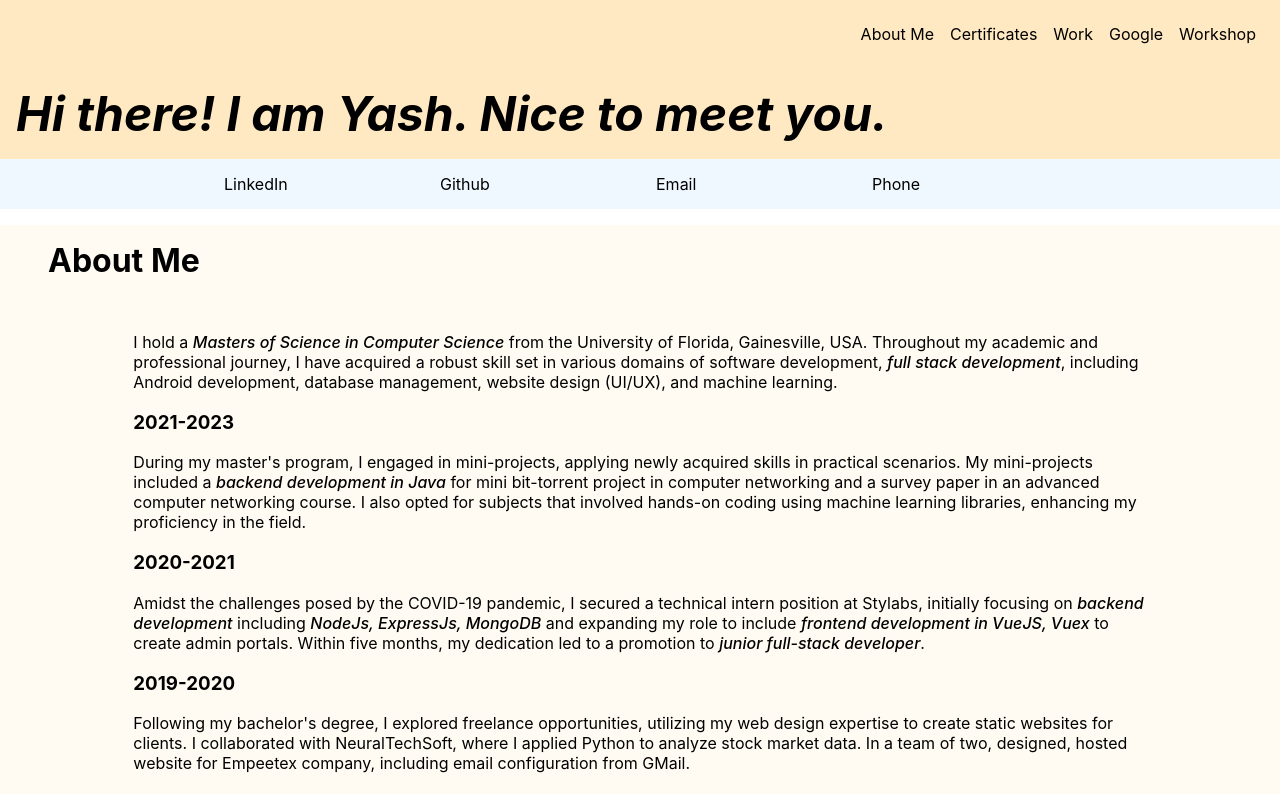
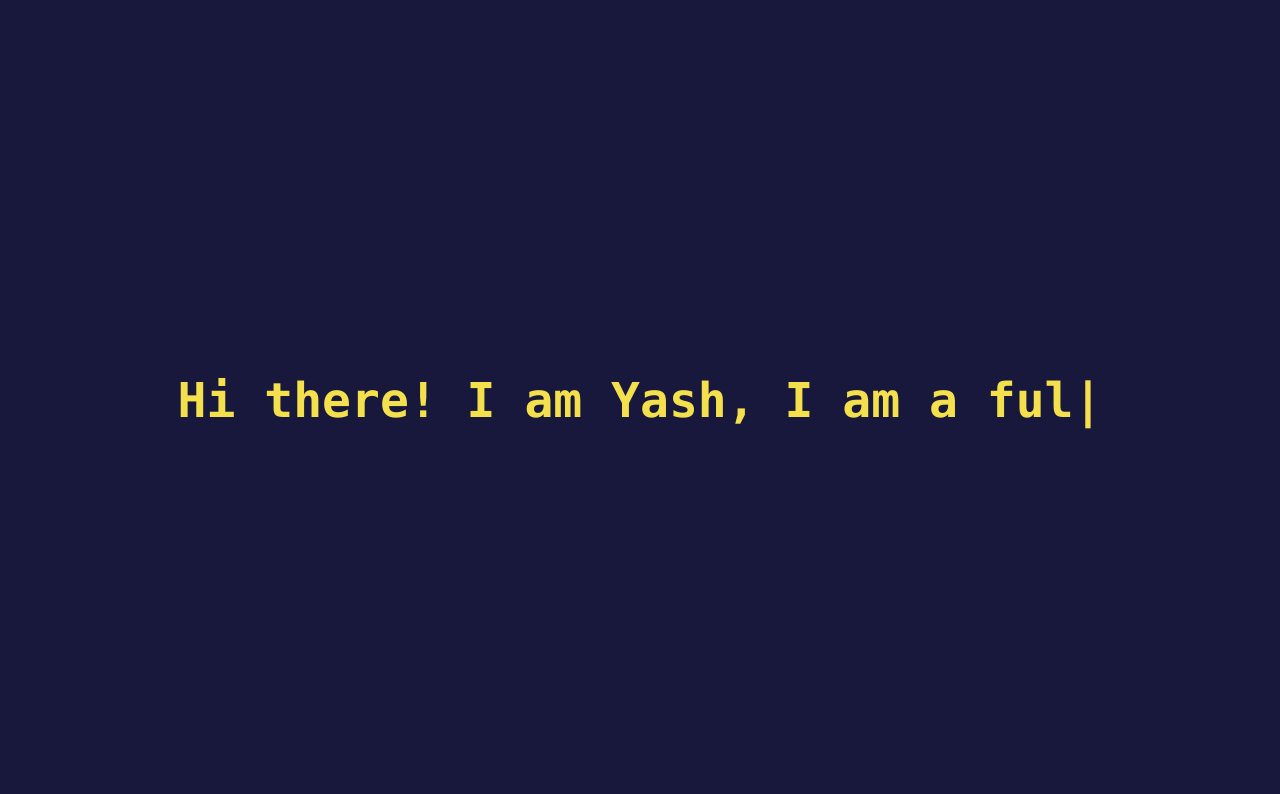
Before and after one commit to yashtibrewal/portfolio-website, a React (Create React App) app: page / in a window 1280 px wide. Shown: the top 794 px of the page. Built offline with nearby package versions, Linux system fonts and the light colour scheme.

Commit message:
integrating tailwindcss and react-typed. completed landing page.

```diff
--- a/public/index.html
+++ b/public/index.html
@@ -13,12 +13,10 @@
     <meta charset="utf-8" />
     <link rel="icon" href="%PUBLIC_URL%/favicon.ico" />
     <meta name="viewport" content="width=device-width, initial-scale=1" />
-    <meta name="theme-color" content="#000000" />
     <meta
       name="description"
       content="Web site created using create-react-app"
     />
-    <meta name="description" content="My aim is to be hired by MAANG for summer internship 2022 from 15 May to 15 August">
     <meta name=”robots” content="index, follow">
     <link rel="apple-touch-icon" href="%PUBLIC_URL%/logo192.png" />
     <link rel="manifest" href="%PUBLIC_URL%/manifest.json" />
--- a/src/App.tsx
+++ b/src/App.tsx
@@ -1,6 +1,6 @@
-import './App.css';
+import './css/App.css'
+// import './css/landing-page.css'
 import Certificates from './components/Certificates';
-import LandingPage from './components/LandingPage';
 import NavigationBar from './components/NavigationBar';
 import AptitudeTests from './components/ApptitudeTests'
 import AboutMe from './components/AboutMe';
@@ -14,17 +14,16 @@ import GoogleCertifications from './GoogleCertifications';
 function App() {
   return (
     <div className="App">
-      <NavigationBar></NavigationBar>
-      {/* <LandingPage></LandingPage> */}
+      {/* <NavigationBar></NavigationBar> */}
       <Greet></Greet>
-      <Footer></Footer>
-      <AboutMe></AboutMe>
+      {/* <Footer></Footer> */}
+      {/* <AboutMe></AboutMe> */}
       {/* <AptitudeTests></AptitudeTests> */}
       {/* <Education></Education> */}
-      <ProfessionalCertificates></ProfessionalCertificates>
-      <Certificates></Certificates>
-      <GoogleCertifications></GoogleCertifications>
-      <WorkshopCertificates></WorkshopCertificates>
+      {/* <ProfessionalCertificates></ProfessionalCertificates> */}
+      {/* <Certificates></Certificates> */}
+      {/* <GoogleCertifications></GoogleCertifications> */}
+      {/* <WorkshopCertificates></WorkshopCertificates> */}
     </div>
   );
 }
--- a/src/components/Greetings.tsx
+++ b/src/components/Greetings.tsx
@@ -1,10 +1,27 @@
+
+import { ReactTyped } from "react-typed"
 
 export default function Greet() {
     return (
-        <div>
-            {/* <img src=".\src\images\Professional Pic.jpeg" alt="Profile Picture"></img> */}
-            <h1 id="greet">
-                Hi there! I am Yash. Nice to meet you.
+        <div className="bg-my-blue
+        text-my-yellow
+        min-h-screen
+        text-center
+        text-
+        text-5xl
+        h-96
+        flex
+        justify-center
+        items-center
+        font-mono
+        font-bold
+        p-10
+        drop-shadow-2xl">
+            <h1>
+                Hi there!{" "}
+                <ReactTyped strings={["I am Yash, nice to meet you!",
+                    "I am Yash, I am a full-stack developer."
+                ]} typeSpeed={100} />
             </h1>
         </div>
     )
--- a/src/App.css
+++ b/src/css/App.css
@@ -1,44 +1,54 @@
-html,body{
-  margin: 0px;
-  padding: 0px;
+html,
+body {
+
+  margin: 0;
+  font-family: -apple-system, BlinkMacSystemFont, 'Segoe UI', 'Roboto', 'Oxygen',
+    'Ubuntu', 'Cantarell', 'Fira Sans', 'Droid Sans', 'Helvetica Neue',
+    sans-serif;
+  -webkit-font-smoothing: antialiased;
+  -moz-osx-font-smoothing: grayscale;
 }
 
-#landingPageImage{
-  right: 0;
-  bottom: 0;
-  width: 100%;
+:root {
+  --c1: #17183B;
+  --c2: #004385;
+  --c3: #F4E04D;
+  --c4: #CAA8F5;
+  --c5: #9984D4;
 }
 
-#navigationBar{
+
+#navigationBar {
   padding: 1rem;
-  background-color: rgb(31, 31, 31);
   z-index: 1;
   display: flex;
   justify-content: flex-end;
   position: sticky;
-  top:0;
-  background-color: rgb(255, 233, 194);
+  top: 0;
+  background-color: var(--c1);
+  opacity: 90%;
 }
 
-.list-item{
+.list-item {
   padding: 0.5rem 0.5rem;
-  text-decoration: none ;
-  color: black ;
+  text-decoration: none;
+  color: var(--c3);
+  ;
   font-size: 1rem;
 }
 
-.list-item:hover{
-  text-decoration: underline ;
-  color:blue;
+.list-item:hover {
+  text-decoration: underline;
+  color: var(--c3);
 }
 
 
-.m-5{
+.m-5 {
   margin: 2%;
   width: 100%;
 }
 
-#aboutMe{
+#aboutMe {
   padding-left: 2rem;
   padding-bottom: 2rem;
   padding-right: 2rem;
@@ -46,16 +56,16 @@ html,body{
   background-color: rgb(255, 251, 243);
 }
 
-.fr{
+.fr {
   display: flex;
 }
 
-.aboutMetText{
+.aboutMetText {
   color: black;
 
 }
 
-.logo{
+.logo {
   padding: auto;
   padding-top: 1rem;
   margin: 1rem;
@@ -63,69 +73,56 @@ html,body{
   color: black;
 }
 
-.card{
+.card {
   max-width: 345;
   margin: 5;
-  min-height:1000;
+  min-height: 1000;
   padding: 1rem;
   margin: 1rem;
 }
 
-#certificates{
+#certificates {
   background-color: rgb(251, 250, 250);
 }
 
-.m-0{
-  margin-top:0;
-  margin-bottom:0;
+.m-0 {
+  margin-top: 0;
+  margin-bottom: 0;
 }
 
-#skillCert{
+#skillCert {
   background-color: rgb(230, 230, 255);
 }
 
-#hackerCert{
+#hackerCert {
   background-color: rgb(245, 255, 230);
 }
 
-#courseraCert{
+#courseraCert {
   background-color: white;
 }
 
-#compCert{
+#compCert {
   background-color: rgb(235, 235, 235);
 }
 
-#greet{
-  display: flex;
-  justify-content: left;
-  text-align: center;
-  color:rgb(0, 0, 0);
-  font-size: 2.6rem;
-  font-style: italic;
-  margin: 0;
-  padding: 1rem;
-  top: 5rem;
-  background-color: rgb(255, 233, 194);
-}
-
-#professionalCertificates{
+#professionalCertificates {
   background-color: aliceblue;
   width: 100%;
 }
 
-.education-bg{
+.education-bg {
   background-color: bisque;
   margin: 1rem;
 }
 
-.certificate{
+.certificate {
   width: 100%;
   margin-top: 0;
   padding-top: 0;
 }
 
-#contactMe{
+#contactMe {
   background-color: aliceblue;
   display: flex;
   justify-content: center;
@@ -133,86 +130,79 @@ html,body{
   margin-top: 0px;
 }
 
-#aptitudeTests{
+#aptitudeTests {
   display: flex;
   align-items: center;
   justify-content: center;
 }
 
-.pm{
-  padding:0.25rem;
-  margin:0.25rem;
+.pm {
+  padding: 0.25rem;
+  margin: 0.25rem;
   padding: 1;
-  padding-top:0;
+  padding-top: 0;
 }
 
-.pb{
+.pb {
   padding-bottom: 1px;
 }
 
-a{
+a {
   text-decoration: none;
   color: black;
 }
-a:hover{
+
+a:hover {
   color: blue;
 }
 
-.footerIcon{
+.footerIcon {
   padding: 0;
   margin: 0;
 }
 
-.degree{
+.degree {
   padding: 1rem;
   background-color: bisque;
   width: 100%;
 }
 
-.note{
+.note {
   padding: 0.5rem;
   padding-top: 1.5rem;
   margin: 1rem;
 }
 
-.fs2rem{
+.fs2rem {
   font-size: 1.5rem;
   display: flex;
   justify-content: center;
 }
 
-.pb0{
-  padding:0;
+.pb0 {
+  padding: 0;
   margin: 0;
 }
 
-.semi_bold{
+.semi_bold {
   font-weight: 500;
   font-style: italic;
 }
 
-@media screen and (max-width: 1020px) {
-  #navigationBar{
-    display: none;
-  }
-  #greet{
-    font-size: 2rem;
-  }
-}
-/* 576px, 768px, 992px, and 1200px */
-@media screen and (min-width: 576px) {
-  #greet{
-    font-size: 2rem;
-    top: 2rem;
-  }
-}
-
 @media screen and (min-width: 1021px) {
-  #navigationBar{
+  #navigationBar {
     display: flex;
     width: inherit;
   }
-  #greet{
-    font-size: 3rem;
+
+}
+
+@media screen and (max-width: 1020px) {
+  #navigationBar {
+    display: none;
   }
+
 }
+
+/* 576px, 768px, 992px, and 1200px */
+@media screen and (min-width: 576px) {}
--- a/src/index.css
+++ b/src/index.css
@@ -1,13 +1,3 @@
-body {
-  margin: 0;
-  font-family: -apple-system, BlinkMacSystemFont, 'Segoe UI', 'Roboto', 'Oxygen',
-    'Ubuntu', 'Cantarell', 'Fira Sans', 'Droid Sans', 'Helvetica Neue',
-    sans-serif;
-  -webkit-font-smoothing: antialiased;
-  -moz-osx-font-smoothing: grayscale;
-}
-
-code {
-  font-family: source-code-pro, Menlo, Monaco, Consolas, 'Courier New',
-    monospace;
-}
+@tailwind base;
+@tailwind components;
+@tailwind utilities;
--- /dev/null
+++ b/tailwind.config.js
@@ -0,0 +1,21 @@
+/** @type {import('tailwindcss').Config} */
+module.exports = {
+  content: ["./index.html", "./src/**/*.{js,ts,jsx,tsx}"],
+  theme: {
+    extend: {
+      colors:{
+        'my-blue': '#17183B',
+        'my-yellow': '#F4E04D',
+        'my-blue-2': "#004385",
+        'my-voilet': '#9984D4'
+      }
+    },
+  },
+  plugins: [],
+}
+
+// --c1: #17183B;
+//   --c2: #004385;
+//   --c3: #F4E04D;
+//   --c4: #CAA8F5;
+//   --c5: #9984D4;
```
Also changed, not shown: package.json (+6 -3 lines), src/components/LandingPage.tsx (deleted, +0 -15 lines), src/images/coffee.webp (deleted), 1 other file (tests, documents, lock files or other folders).
